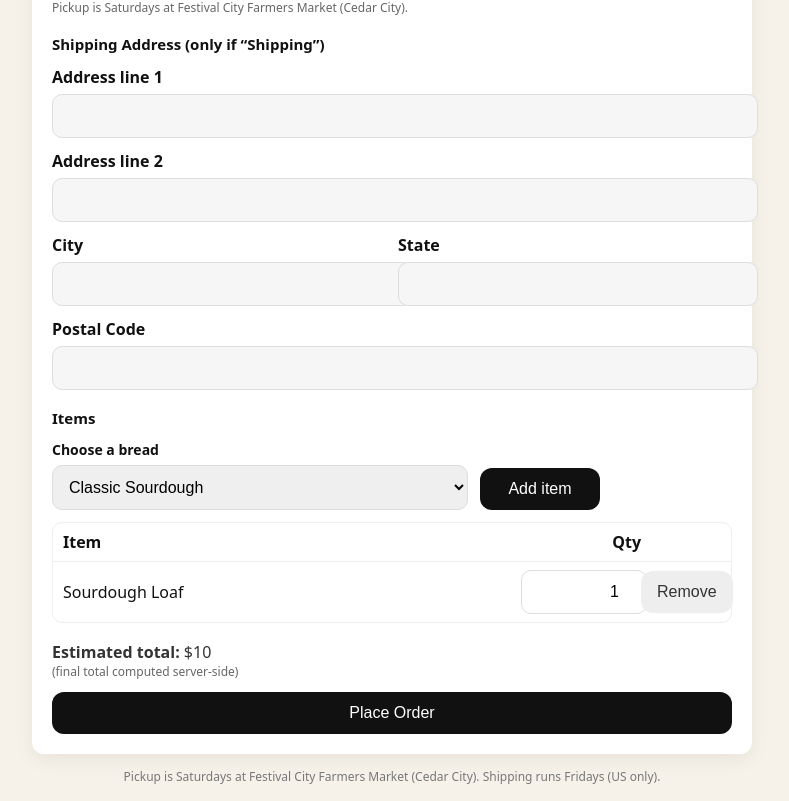
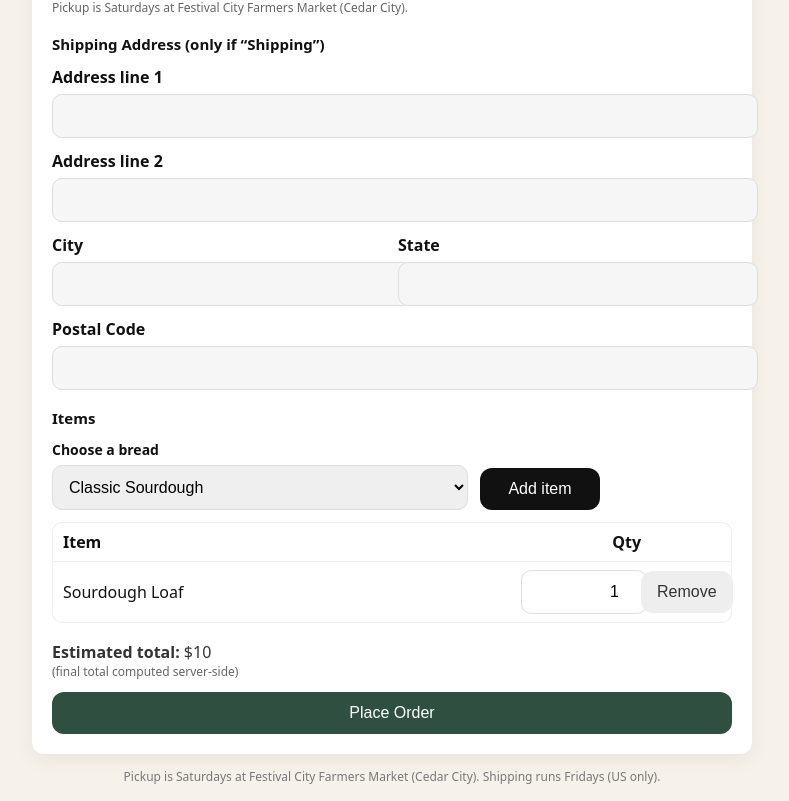
Before and after one commit to jguymonchy/sourdough-orders, a Next.js app in the folder sourdough-orders/: page /order in a window 1280 px wide. Shown: the part 477-1278 px from the top of the page, without its empty margins (248-1037 px from the left). Built offline with nearby package versions, Linux system fonts and the light colour scheme.

Commit message:
Update page.tsx

```diff
--- a/sourdough-orders/app/order/page.tsx
+++ b/sourdough-orders/app/order/page.tsx
@@ -363,10 +363,11 @@ export default function OrderPage() {
            <button
   type="submit"
   disabled={submitting}
-              style={{ ...buttonStyle, background: '#111', color: '#fff' }}
+  className="primary"
 >
   {submitting ? 'Placing order…' : 'Place Order'}
 </button>
+
 
             {message && (
               <div style={{ marginTop: 10, padding: 10, background: '#f6f6f6', borderRadius: 10 }}>
```
Lines whose indentation alone changed are shown as unchanged.
